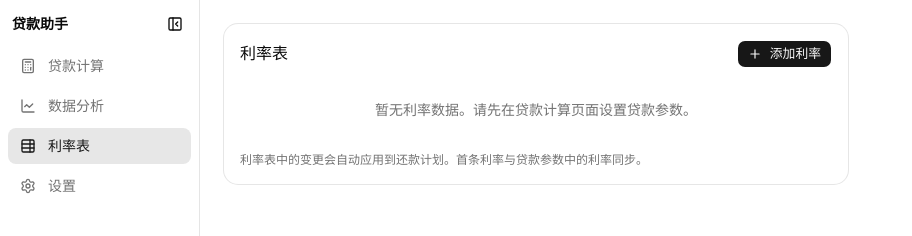
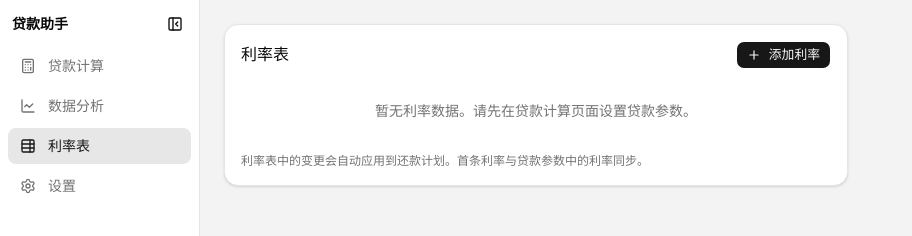
Before and after one commit to DropFan/loan-schedule, a React (Vite) app: page /rates in a window 1280 px wide. Shown: the top 236 px of the page, without its empty margins (0-912 px from the left). Built offline with nearby package versions, Linux system fonts and the light colour scheme.

Commit message:
fix(ui): 卡片边框可见（border + shadow），页面背景改为浅灰

```diff
--- a/src/components/ui/card.tsx
+++ b/src/components/ui/card.tsx
@@ -12,7 +12,7 @@
       data-slot="card"
       data-size={size}
       className={cn(
-        "group/card flex flex-col gap-4 overflow-hidden rounded-xl bg-card py-4 text-sm text-card-foreground ring-1 ring-foreground/10 has-data-[slot=card-footer]:pb-0 has-[>img:first-child]:pt-0 data-[size=sm]:gap-3 data-[size=sm]:py-3 data-[size=sm]:has-data-[slot=card-footer]:pb-0 *:[img:first-child]:rounded-t-xl *:[img:last-child]:rounded-b-xl",
+        "group/card flex flex-col gap-4 overflow-hidden rounded-xl border border-border bg-card py-4 text-sm text-card-foreground shadow-sm has-data-[slot=card-footer]:pb-0 has-[>img:first-child]:pt-0 data-[size=sm]:gap-3 data-[size=sm]:py-3 data-[size=sm]:has-data-[slot=card-footer]:pb-0 *:[img:first-child]:rounded-t-xl *:[img:last-child]:rounded-b-xl",
         className
       )}
       {...props}
--- a/src/styles/globals.css
+++ b/src/styles/globals.css
@@ -62,7 +62,7 @@
 }
 
 :root {
-  --background: oklch(1 0 0);
+  --background: oklch(0.965 0 0);
   --foreground: oklch(0.145 0 0);
   --card: oklch(1 0 0);
   --card-foreground: oklch(0.145 0 0);
```
